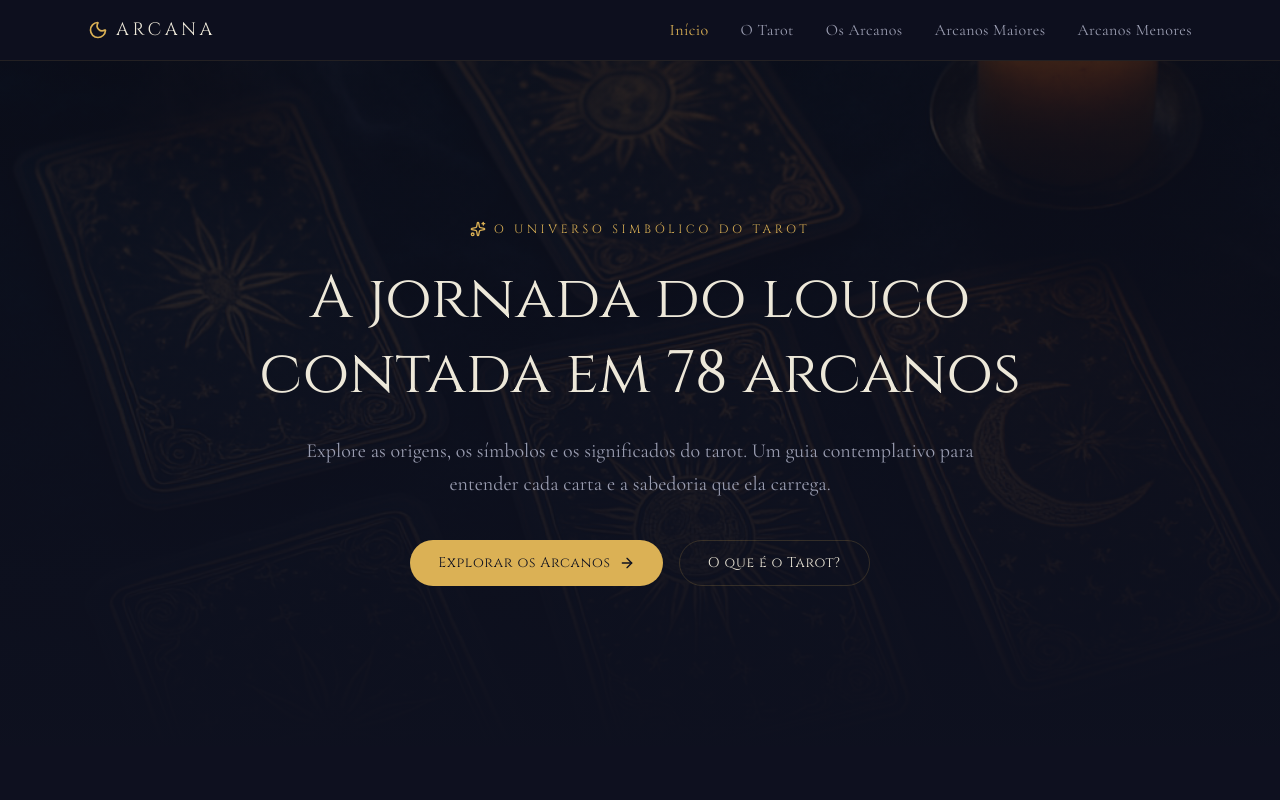
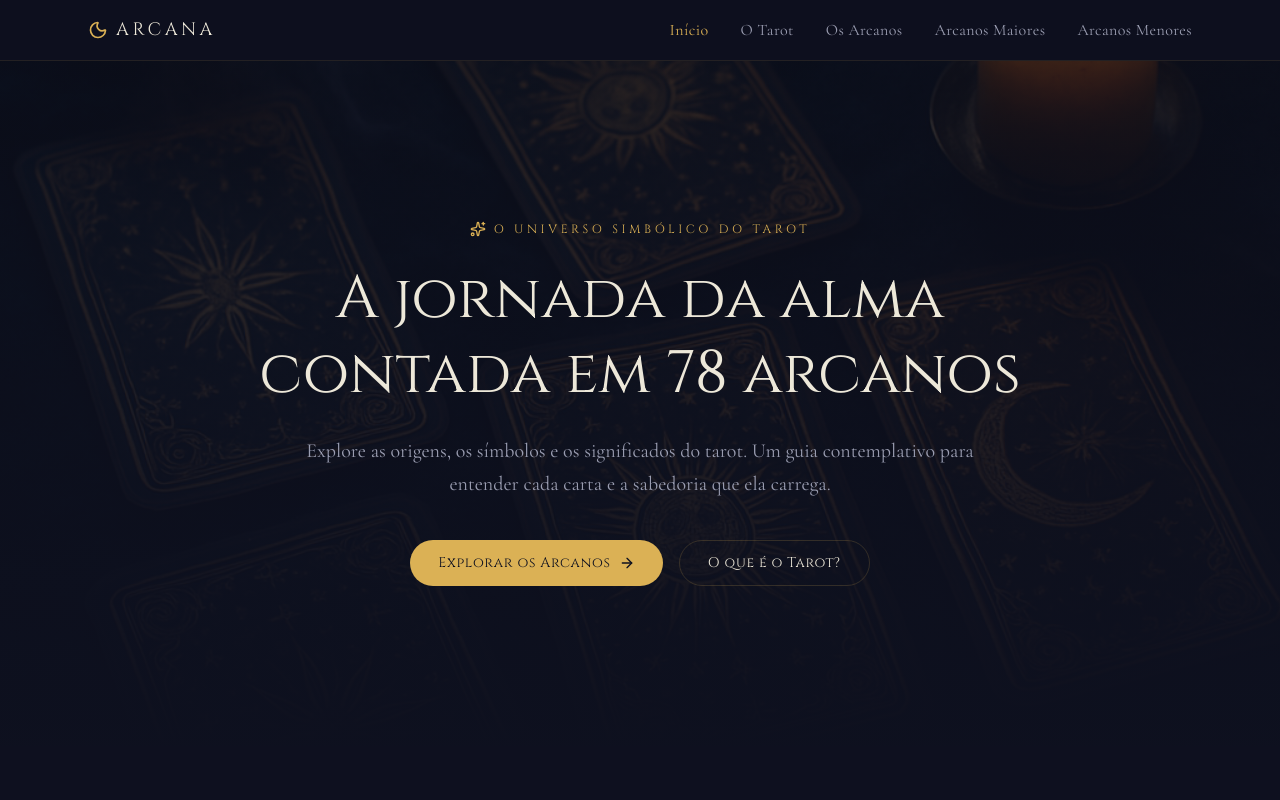
Before and after one commit to lucasherlon/arcana, a Next.js app: page / in a window 1280 px wide. Shown: the top 800 px of the page. Built offline with nearby package versions, Linux system fonts and the light colour scheme.

Commit message:
feat: alterando o hero

```diff
--- a/app/page.tsx
+++ b/app/page.tsx
@@ -33,7 +33,7 @@ export default function HomePage() {
               O UNIVERSO SIMBÓLICO DO TAROT
             </span>
             <h1 className="mt-6 text-balance font-heading text-4xl leading-tight text-foreground md:text-6xl">
-              A jornada do louco contada em 78 arcanos
+              A jornada da alma contada em 78 arcanos
             </h1>
             <p className="mt-6 max-w-2xl text-pretty font-serif text-xl leading-relaxed text-muted-foreground">
               Explore as origens, os símbolos e os significados do tarot. Um guia contemplativo para
```
